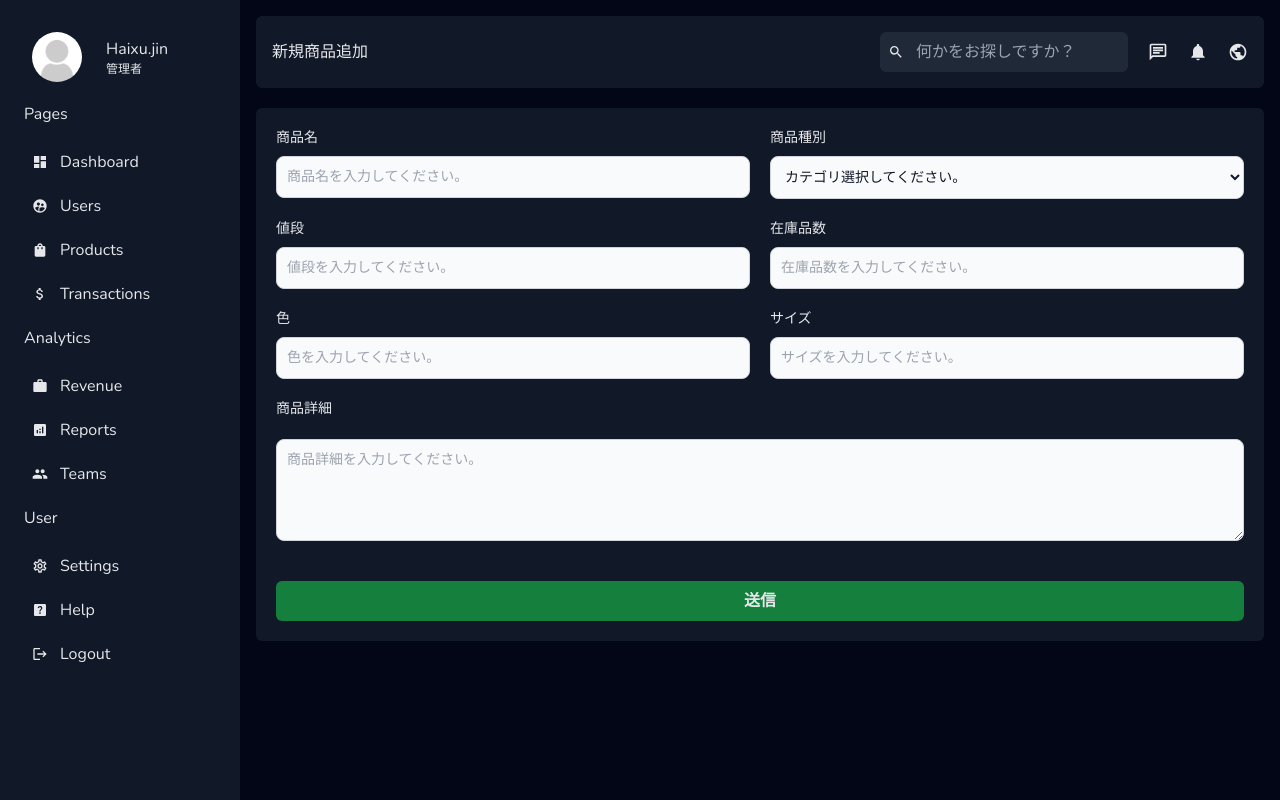
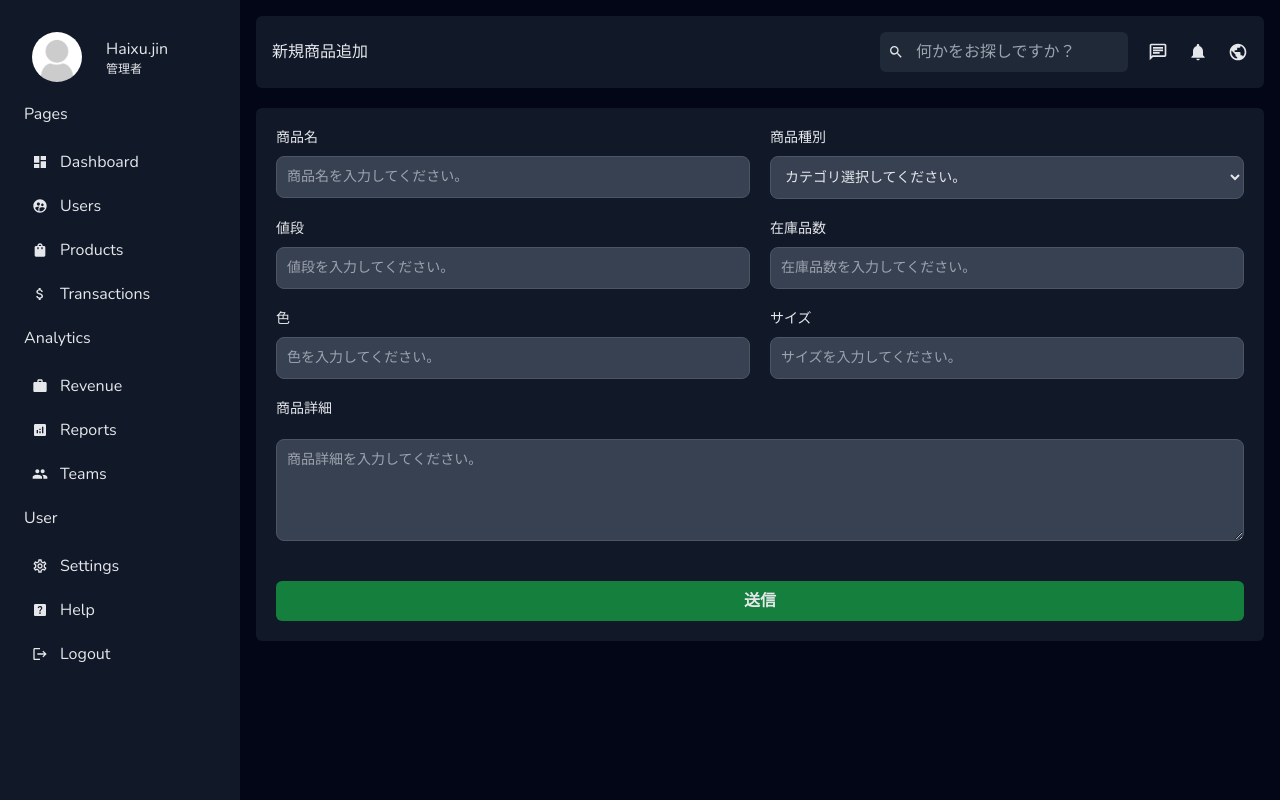
Before and after one commit to XXXXJin/nextjs-airbnb-app, a Next.js app: page /dashboard/products/addProducts in a window 1280 px wide. Built offline with nearby package versions, Linux system fonts and the light colour scheme.

Commit message:
formコンポーネントpropsの修正、styleの変更

```diff
--- a/app/dashboard/products/[id]/page.tsx
+++ b/app/dashboard/products/[id]/page.tsx
@@ -23,7 +23,7 @@ export default function viewProduct({ params }: { params: { id: string } }) {
             </label>
             <select
               id="cat"
-              className="bg-gray-50 border border-gray-300 text-gray-900 text-sm rounded-lg focus:ring-blue-500 focus:border-blue-500 block w-full p-2.5 "
+              className="outline-none border text-sm rounded-lg focus:ring-blue-500 focus:border-blue-500 block w-full p-2.5 bg-gray-700 border-gray-600 placeholder-gray-400 "
             >
               <option selected value="general">
                 カテゴリ選択してください。
@@ -37,7 +37,7 @@ export default function viewProduct({ params }: { params: { id: string } }) {
         <div className="flex gap-5">
           <div className="flex-1">
             <FormInput
-              inputType="number"
+              inputType="text"
               forValue="price"
               title="値段"
               placeholder="値段を入力してください。"
@@ -45,7 +45,7 @@ export default function viewProduct({ params }: { params: { id: string } }) {
           </div>
           <div className="flex-1">
             <FormInput
-              inputType="number"
+              inputType="text"
               forValue="stock"
               title="在庫品数"
               placeholder="在庫品数を入力してください。"
@@ -75,7 +75,7 @@ export default function viewProduct({ params }: { params: { id: string } }) {
         <textarea
           id="message"
           rows={4}
-          className="block p-2.5 w-full text-sm text-gray-900 bg-gray-50 rounded-lg border border-gray-300 focus:ring-blue-500 focus:border-blue-500 "
+          className="outline-none border text-sm rounded-lg focus:ring-blue-500 focus:border-blue-500 block w-full p-2.5 bg-gray-700 border-gray-600 placeholder-gray-400 "
           placeholder="商品詳細を入力してください。"
         ></textarea>
         <div></div>
--- a/app/dashboard/products/addProducts/page.tsx
+++ b/app/dashboard/products/addProducts/page.tsx
@@ -21,7 +21,7 @@ export default function Add() {
             </label>
             <select
               id="cat"
-              className="bg-gray-50 border border-gray-300 text-gray-900 text-sm rounded-lg focus:ring-blue-500 focus:border-blue-500 block w-full p-2.5 "
+              className="outline-none border text-sm rounded-lg focus:ring-blue-500 focus:border-blue-500 block w-full p-2.5 bg-gray-700 border-gray-600 placeholder-gray-400 "
             >
               <option selected value="general">
                 カテゴリ選択してください。
@@ -35,7 +35,7 @@ export default function Add() {
         <div className="flex gap-5">
           <div className="flex-1">
             <FormInput
-              inputType="number"
+              inputType="text"
               forValue="price"
               title="値段"
               placeholder="値段を入力してください。"
@@ -43,7 +43,7 @@ export default function Add() {
           </div>
           <div className="flex-1">
             <FormInput
-              inputType="number"
+              inputType="text"
               forValue="stock"
               title="在庫品数"
               placeholder="在庫品数を入力してください。"
@@ -73,7 +73,7 @@ export default function Add() {
         <textarea
           id="message"
           rows={4}
-          className="block p-2.5 w-full text-sm text-gray-900 bg-gray-50 rounded-lg border border-gray-300 focus:ring-blue-500 focus:border-blue-500 "
+          className="outline-none border text-sm rounded-lg focus:ring-blue-500 focus:border-blue-500 block w-full p-2.5 bg-gray-700 border-gray-600 placeholder-gray-400 "
           placeholder="商品詳細を入力してください。"
         ></textarea>
         <div></div>
--- a/app/dashboard/users/[id]/page.tsx
+++ b/app/dashboard/users/[id]/page.tsx
@@ -50,7 +50,7 @@ export default function viewUser() {
             </label>
             <select
               id="cat"
-              className="bg-gray-50 border border-gray-300 text-gray-900 text-sm rounded-lg focus:ring-blue-500 focus:border-blue-500 block w-full p-2.5 "
+              className="outline-none border text-sm rounded-lg focus:ring-blue-500 focus:border-blue-500 block w-full p-2.5 bg-gray-700 border-gray-600 placeholder-gray-400 "
             >
               <option selected value="no">
                 管理者なのか？
@@ -65,7 +65,7 @@ export default function viewUser() {
             </label>
             <select
               id="cat"
-              className="bg-gray-50 border border-gray-300 text-gray-900 text-sm rounded-lg focus:ring-blue-500 focus:border-blue-500 block w-full p-2.5 "
+              className="outline-none border text-sm rounded-lg focus:ring-blue-500 focus:border-blue-500 block w-full p-2.5 bg-gray-700 border-gray-600 placeholder-gray-400 "
             >
               <option selected value="yes">
                 アクティブなのか？
--- a/app/dashboard/users/addUsers/page.tsx
+++ b/app/dashboard/users/addUsers/page.tsx
@@ -50,7 +50,7 @@ export default function Add() {
             </label>
             <select
               id="cat"
-              className="bg-gray-50 border border-gray-300 text-gray-900 text-sm rounded-lg focus:ring-blue-500 focus:border-blue-500 block w-full p-2.5 "
+              className="outline-none border text-sm rounded-lg focus:ring-blue-500 focus:border-blue-500 block w-full p-2.5 bg-gray-700 border-gray-600 placeholder-gray-400 "
             >
               <option selected value="no">
                 管理者なのか？
@@ -65,7 +65,7 @@ export default function Add() {
             </label>
             <select
               id="cat"
-              className="bg-gray-50 border border-gray-300 text-gray-900 text-sm rounded-lg focus:ring-blue-500 focus:border-blue-500 block w-full p-2.5 "
+              className="outline-none border text-sm rounded-lg focus:ring-blue-500 focus:border-blue-500 block w-full p-2.5 bg-gray-700 border-gray-600 placeholder-gray-400 "
             >
               <option selected value="yes">
                 アクティブなのか？
--- a/app/login/page.tsx
+++ b/app/login/page.tsx
@@ -1,5 +1,17 @@
 import React from "react";
+import FormInput from "@/app/ui/formInput";
 
 export default function page() {
-  return <div>page</div>;
+  return (
+    <div className="flex items-center justify-center h-screen">
+      <form className="p-10 bg-gray-900 flex flex-col gap-5 w-[500px] rounded-lg">
+        <p className="text-center text-lg font-bold">ログイン</p>
+        <FormInput placeholder="ログインID" inputType="text" />
+        <FormInput placeholder="パスワード" inputType="password" />
+        <button className="bg-green-700 hover:bg-green-500 rounded-lg p-2">
+          ログイン
+        </button>
+      </form>
+    </div>
+  );
 }
--- a/app/ui/FormInput.tsx
+++ b/app/ui/FormInput.tsx
@@ -2,28 +2,30 @@ import React from "react";
 
 interface Props {
   inputType?: string;
-  forValue: string;
-  title: string;
+  forValue?: string;
+  title?: string;
   placeholder: string;
   isRequired?: boolean;
 }
 
-export default function formInput({
-  forValue,
-  title,
+export default function FormInput({
+  forValue = "",
+  title = "",
   placeholder,
   inputType = "text",
   isRequired = false,
 }: Props) {
   return (
     <div>
-      <label htmlFor={forValue} className="block mb-2 text-sm font-medium">
-        {title}
-      </label>
+      {title !== "" && (
+        <label htmlFor={forValue} className="block mb-2 text-sm font-medium">
+          {title}
+        </label>
+      )}
       <input
         type={inputType}
         id={forValue}
-        className="bg-gray-50 border border-gray-300 text-gray-900 text-sm rounded-lg focus:ring-blue-500 focus:border-blue-500 block w-full p-2.5 "
+        className="outline-none border text-sm rounded-lg focus:ring-blue-500 focus:border-blue-500 block w-full p-2.5 bg-gray-700 border-gray-600 placeholder-gray-400  "
         placeholder={placeholder}
         required={isRequired}
       />
```
